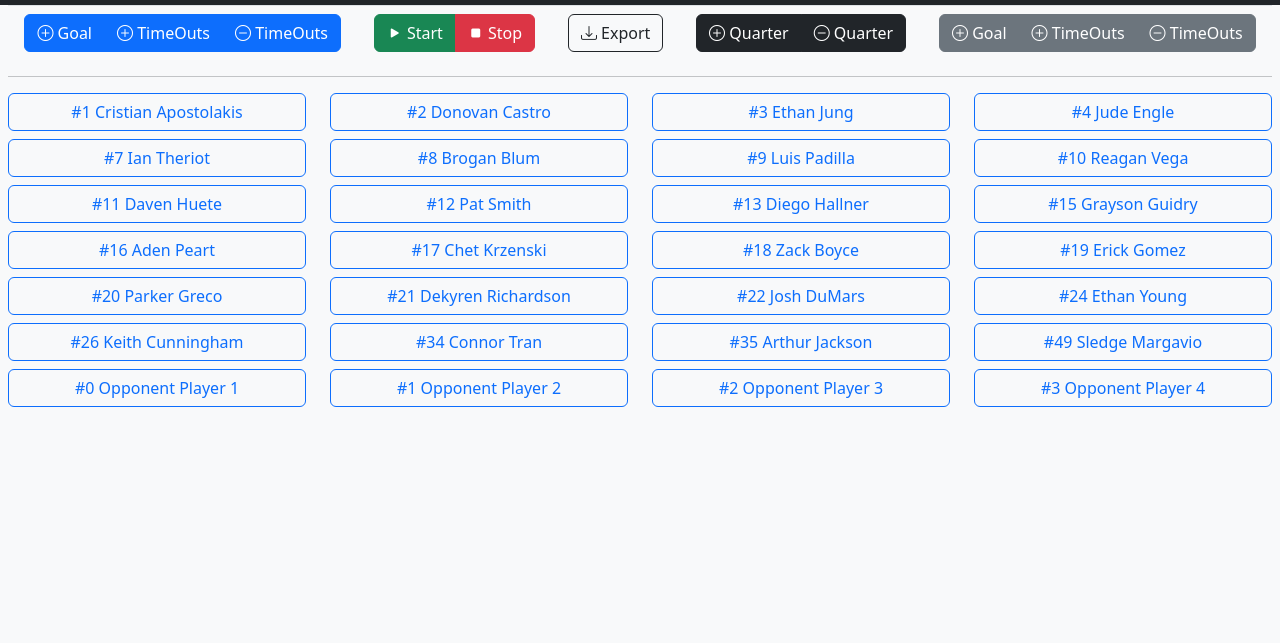
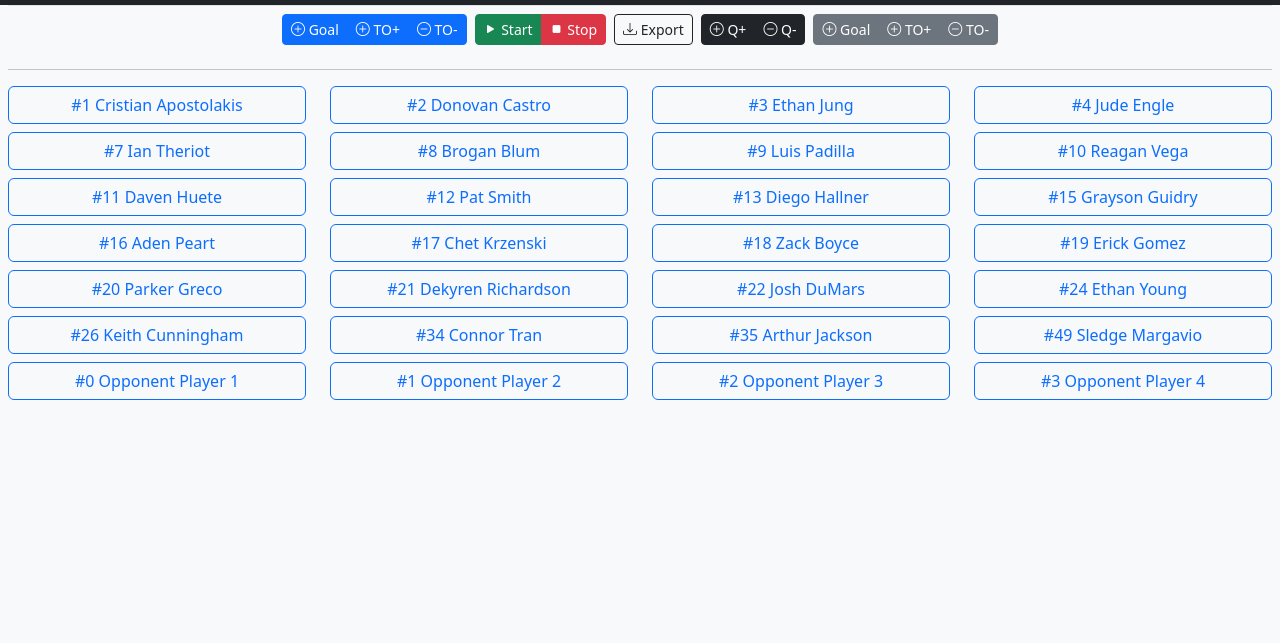
Before and after one commit to trantechsolutions/lax-tracker, a plain HTML site: page index.html in a window 1280 px wide. Shown: the part 157-800 px from the top of the page. Drawn offline with nearby package versions, Linux system fonts and the light colour scheme.

Commit message:
updated layout

```diff
--- a/index.html
+++ b/index.html
@@ -30,29 +30,29 @@
       </div>
     </div>
 
-    <!-- Controls -->
-    <div class=" bg-light border-top d-flex justify-content-around py-2">
-
+    <!-- Wrap controls in a scrollable div on small screens -->
+    <div class="bg-light border-top py-2 d-flex flex-wrap justify-content-center gap-2">
       <div class="btn-group" role="group">
-        <button class="btn btn-primary" @click="homeScore++"><i class="bi bi-plus-circle"></i> Goal</button>
-        <button class="btn btn-primary" @click="homeTO++"><i class="bi bi-plus-circle"></i> TimeOuts</button>
-        <button class="btn btn-primary" @click="homeTO--"><i class="bi bi-dash-circle"></i> TimeOuts</button>
+        <button class="btn btn-primary btn-sm" @click="homeScore++"><i class="bi bi-plus-circle"></i> Goal</button>
+        <button class="btn btn-primary btn-sm" @click="homeTO++"><i class="bi bi-plus-circle"></i> TO+</button>
+        <button class="btn btn-primary btn-sm" @click="homeTO--"><i class="bi bi-dash-circle"></i> TO-</button>
       </div>
       <div class="btn-group" role="group">
-        <button class="btn btn-success" @click="startClock"><i class="bi bi-play-fill"></i> Start</button>
-        <button class="btn btn-danger" @click="stopClock"><i class="bi bi-stop-fill"></i> Stop</button>
+        <button class="btn btn-success btn-sm" @click="startClock"><i class="bi bi-play-fill"></i> Start</button>
+        <button class="btn btn-danger btn-sm" @click="stopClock"><i class="bi bi-stop-fill"></i> Stop</button>
       </div>
-      <button class="btn btn-outline-dark" @click="exportStats"><i class="bi bi-download"></i> Export</button>
+      <button class="btn btn-outline-dark btn-sm" @click="exportStats"><i class="bi bi-download"></i> Export</button>
       <div class="btn-group" role="group">
-        <button class="btn btn-dark" @click="period++"><i class="bi bi-plus-circle"></i> Quarter</button>
-        <button class="btn btn-dark" @click="period--"><i class="bi bi-dash-circle"></i> Quarter</button>
+        <button class="btn btn-dark btn-sm" @click="period++"><i class="bi bi-plus-circle"></i> Q+</button>
+        <button class="btn btn-dark btn-sm" @click="period--"><i class="bi bi-dash-circle"></i> Q-</button>
       </div>
       <div class="btn-group" role="group">
-        <button class="btn btn-secondary" @click="awayScore++"><i class="bi bi-plus-circle"></i> Goal</button>
-        <button class="btn btn-secondary" @click="awayTO++"><i class="bi bi-plus-circle"></i> TimeOuts</button>
-        <button class="btn btn-secondary" @click="awayTO--"><i class="bi bi-dash-circle"></i> TimeOuts</button>
+        <button class="btn btn-secondary btn-sm" @click="awayScore++"><i class="bi bi-plus-circle"></i> Goal</button>
+        <button class="btn btn-secondary btn-sm" @click="awayTO++"><i class="bi bi-plus-circle"></i> TO+</button>
+        <button class="btn btn-secondary btn-sm" @click="awayTO--"><i class="bi bi-dash-circle"></i> TO-</button>
       </div>
     </div>
+
 
     <!-- Active Penalties -->
     <div class="bg-warning text-dark text-center py-1" v-if="penalties.length">
@@ -64,7 +64,7 @@
 
     <!-- Player Buttons -->
     <div class="row mt-2">
-      <div class="col-3 mb-2" v-for="p in players" :key="p.number">
+      <div class="col-6 col-sm-4 col-md-3 mb-2" v-for="p in players" :key="p.number">
         <button class="btn btn-outline-primary w-100" @click="openPlayerModal(p)">#{{ p.number }} {{p.firstName}} {{p.lastName}}</button>
       </div>
     </div>
```
